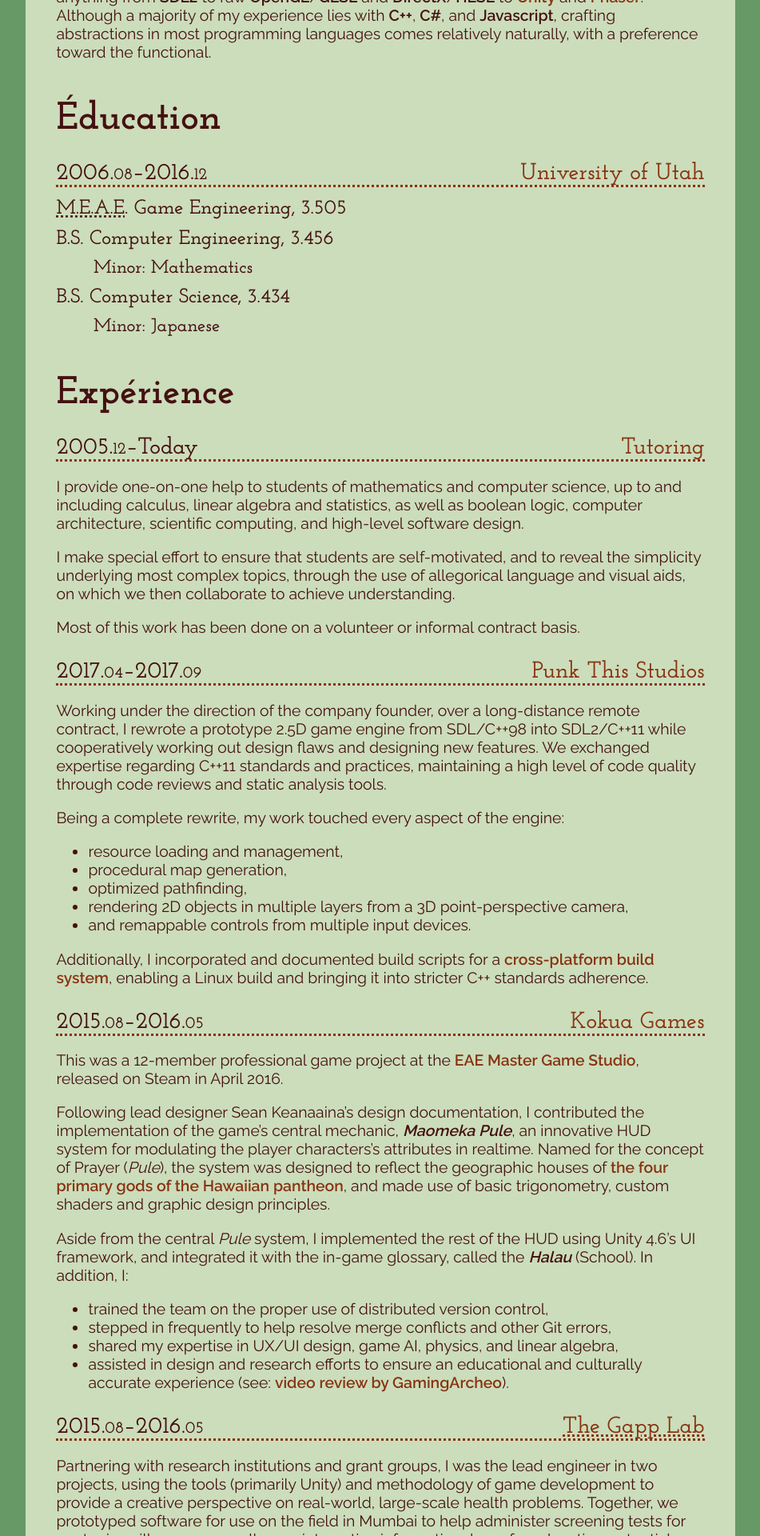
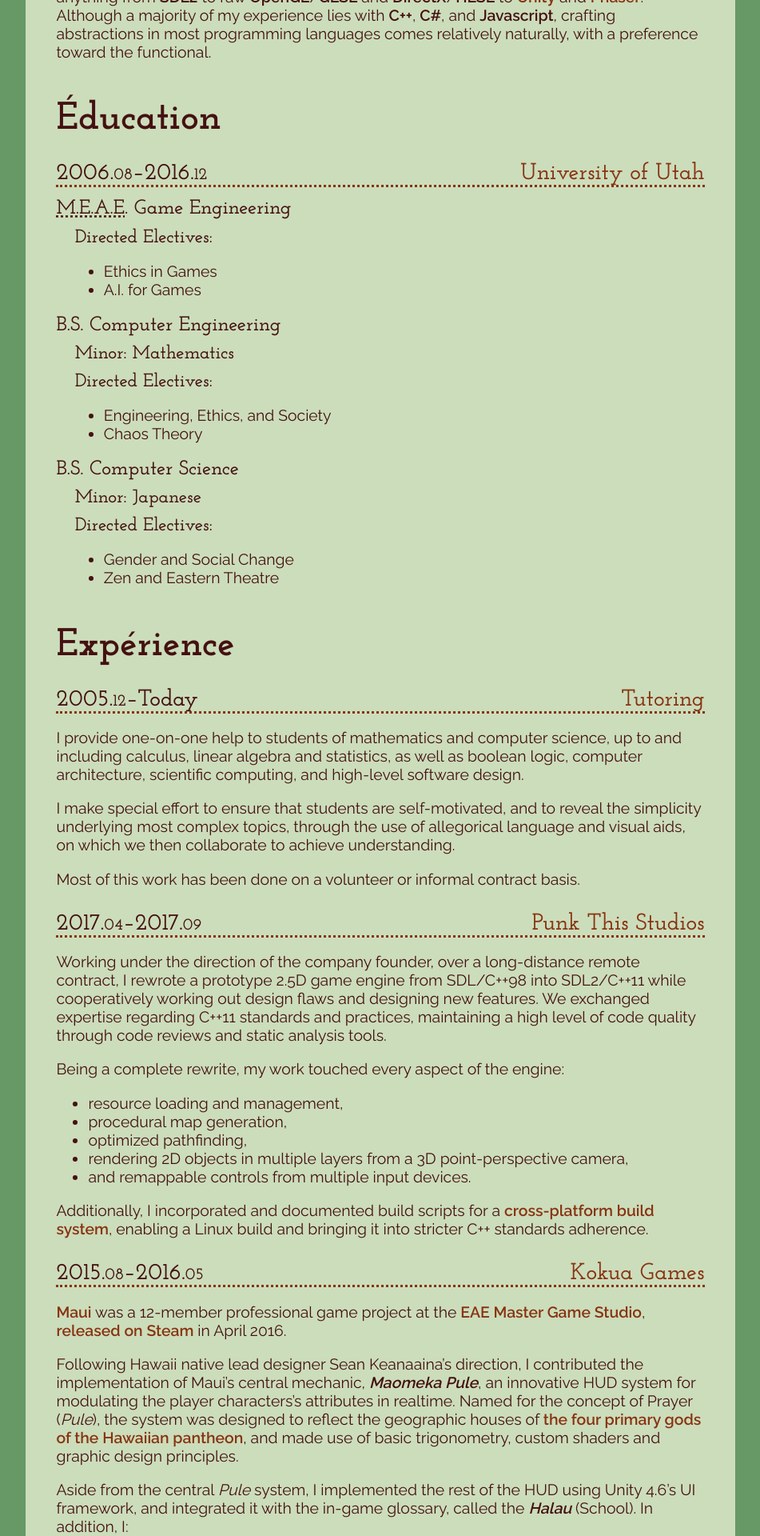
Before and after one commit to bugQ/win.dlestra.ws, a Jekyll site: the page built from cv.md, in a window 1280 px wide. Shown: the part 811-2731 px from the top of the page at 80% size, without its empty margins (164-1115 px from the left). Built offline with Jekyll 4.4.1, drawn with Linux system fonts in a browser that asks for light colours.

Commit message:
more corrections, better education section

```diff
--- a/css/application.css
+++ b/css/application.css
@@ -149,8 +149,8 @@
     font-size: 0.71em;
 }
 
-.cv main h4 {
-    margin-left: 2em;
+.cv main h4, .cv main h4 + ul {
+    margin-left: 1em;
 }
 
 .games main ul {
--- a/cv.md
+++ b/cv.md
@@ -37,13 +37,24 @@
 
 # Éducation
 
-## 2006._08_--2016._12_ [University of Utah](http://www.utah.edu)
+## 2006._08_--2016._12_ [University of Utah](http://www.utah.edu/)
 
-### M.E.A.E. Game Engineering, 3.505
-### B.S. Computer Engineering, 3.456
+### M.E.A.E. Game Engineering
+#### Directed Electives:
+- Ethics in Games
+- A.I. for Games
+
+### B.S. Computer Engineering
 #### Minor: Mathematics
-### B.S. Computer Science, 3.434
+#### Directed Electives:
+- Engineering, Ethics, and Society
+- Chaos Theory
+
+### B.S. Computer Science
 #### Minor: Japanese
+#### Directed Electives:
+- Gender and Social Change
+- Zen and Eastern Theatre
 
 *[M.E.A.E]: Master of Entertainment Arts and Engineering
 
@@ -58,7 +69,7 @@
 
 Most of this work has been done on a volunteer or informal contract basis.
 
-## 2017._04_--2017._09_ [Punk This Studios](http://punkthisstudios.com)
+## 2017._04_--2017._09_ [Punk This Studios](http://punkthisstudios.com/)
 
 Working under the direction of the company founder, over a long-distance
 remote contract, I rewrote a prototype 2.5D game engine from SDL/C++98
@@ -82,13 +93,13 @@
 
 ## 2015._08_--2016._05_ [Kokua Games](https://www.kokuagames.com/)
 
-This was a 12-member professional game project at the
-[EAE Master Game Studio](https://eae.utah.edu/graduate-programs/),
-released on Steam in April 2016.
+[Maui](https://www.kokuagames.com/) was a 12-member professional game project
+at the [EAE Master Game Studio](https://eae.utah.edu/graduate-programs/),
+[released on Steam](http://store.steampowered.com/app/464700) in April 2016.
 
-Following lead designer Sean Keanaaina's design documentation, I contributed
-the implementation of the game's central mechanic, ***Maomeka Pule***, an
-innovative HUD system for modulating the player characters's attributes in
+Following Hawaii native lead designer Sean Keanaaina's direction, I
+contributed the implementation of Maui's central mechanic, ***Maomeka Pule***,
+an innovative HUD system for modulating the player characters's attributes in
 realtime.  Named for the concept of Prayer (*Pule*), the system was designed
 to reflect the geographic houses of [the four primary gods of the Hawaiian
 pantheon](http://paulwaters.com/learning/in-the-begining-hawaiian-gods/), and
```
Also changed, not shown: games.md (+1 -1 lines).
